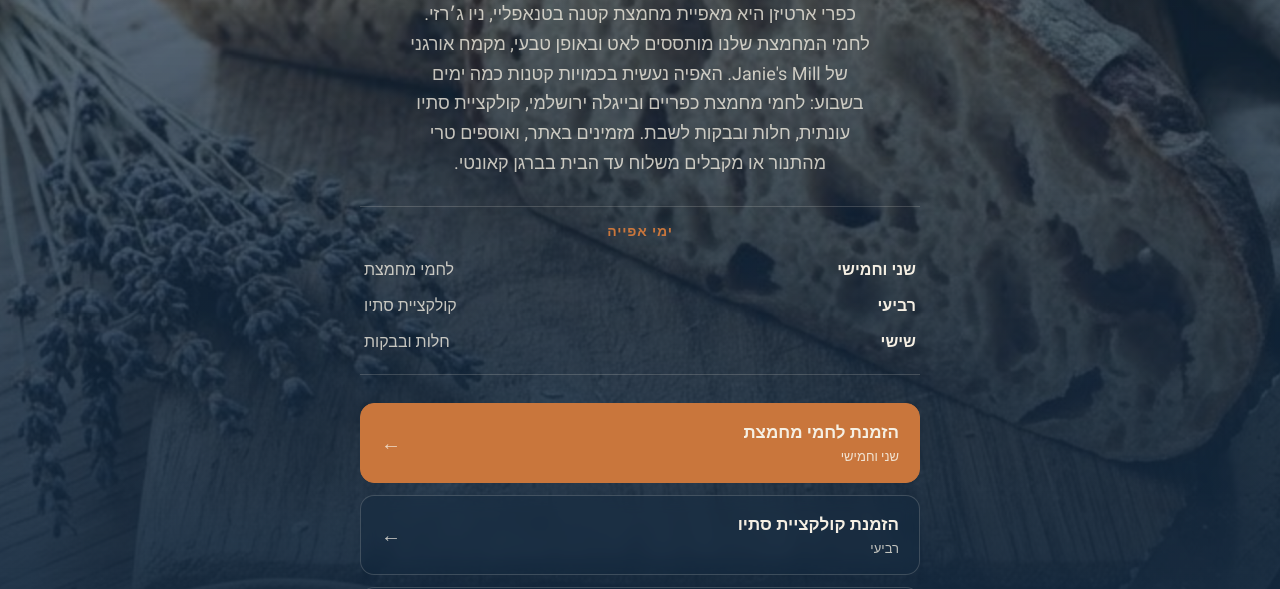
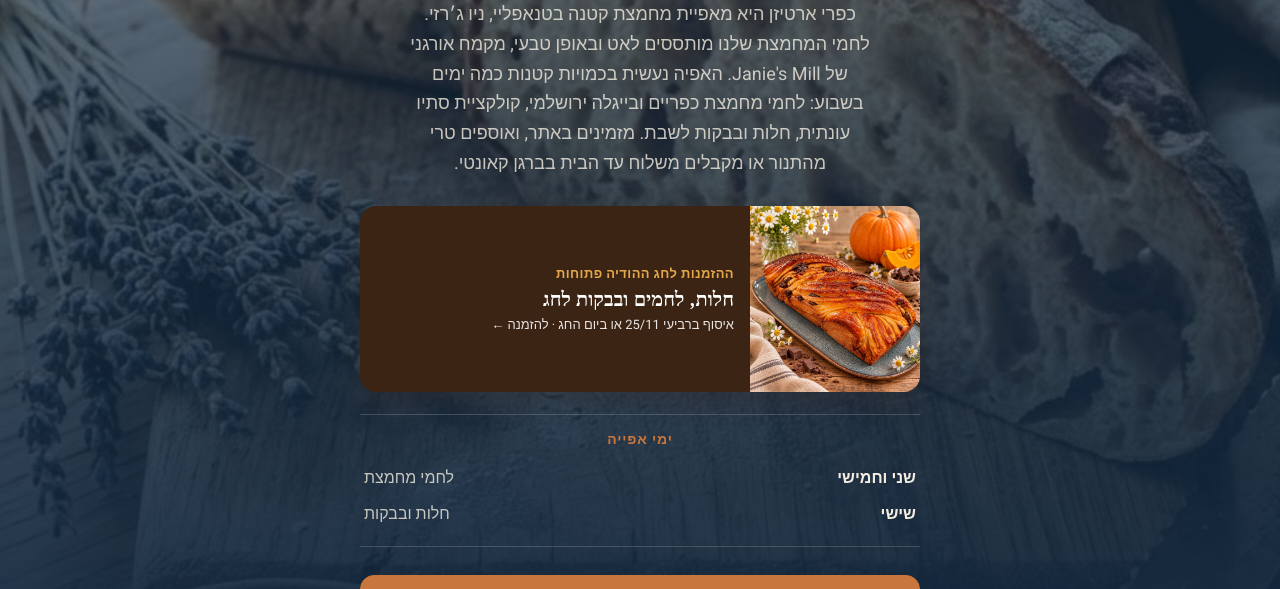
Before and after one commit to bkafri1/kafriartisan, a plain HTML site: page he/index.html in a window 1280 px wide. Shown: the part 193-782 px from the top of the page. Drawn offline with Linux system fonts and the light colour scheme; a web font is replaced by a local one.

Commit message:
Add files via upload

```diff
--- a/he/index.html
+++ b/he/index.html
@@ -43,11 +43,23 @@
       מהתנור או מקבלים משלוח עד הבית בברגן קאונטי.
     </p>
 
+    <a class="tg-banner" id="tg-banner" href="../catalog/order-tg-he.html">
+      <img src="../images/thanksgiving-hero.jpg" alt="" loading="lazy">
+      <span class="tg-txt"><small>ההזמנות לחג ההודיה פתוחות</small>
+        <b>חלות, לחמים ובבקות לחג</b>
+        <span>איסוף ברביעי 25/11 או ביום החג · להזמנה ←</span></span>
+    </a>
+<script>
+(function(){ // hides the Thanksgiving banner after Thanksgiving (New York time)
+  var d = new Date().toLocaleDateString('en-CA', { timeZone: 'America/New_York' });
+  if (d > '2026-11-26') { var b = document.getElementById('tg-banner'); if (b) b.remove(); }
+})();
+</script>
+
     <section class="schedule" aria-labelledby="sched-h">
       <h2 id="sched-h">ימי אפייה</h2>
       <ul>
         <li><span class="day">שני וחמישי</span><span class="what">לחמי מחמצת</span></li>
-        <li><span class="day">רביעי</span><span class="what">קולקציית סתיו</span></li>
         <li><span class="day">שישי</span><span class="what">חלות ובבקות</span></li>
       </ul>
     </section>
@@ -55,9 +67,6 @@
     <nav class="orders" aria-label="הזמנה באתר">
       <a class="btn primary" href="../catalog/order-he.html">
         <span>הזמנת לחמי מחמצת<small>שני וחמישי</small></span><span class="arrow">→</span>
-      </a>
-      <a class="btn" href="../catalog/order-fall-he.html">
-        <span>הזמנת קולקציית סתיו<small>רביעי</small></span><span class="arrow">→</span>
       </a>
       <a class="btn" href="../catalog/order-hala-he.html">
         <span>הזמנת חלות ובבקות<small>שישי</small></span><span class="arrow">→</span>
```
